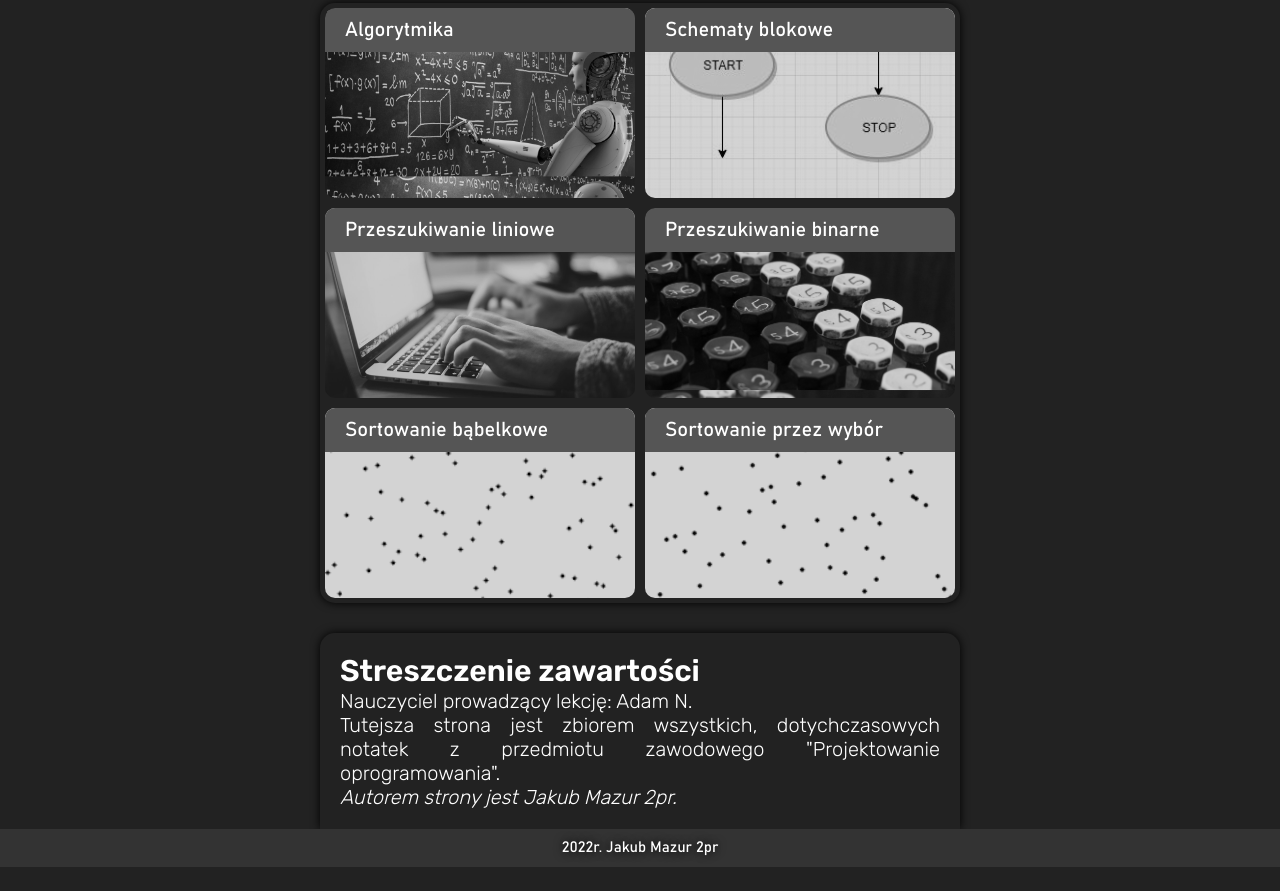
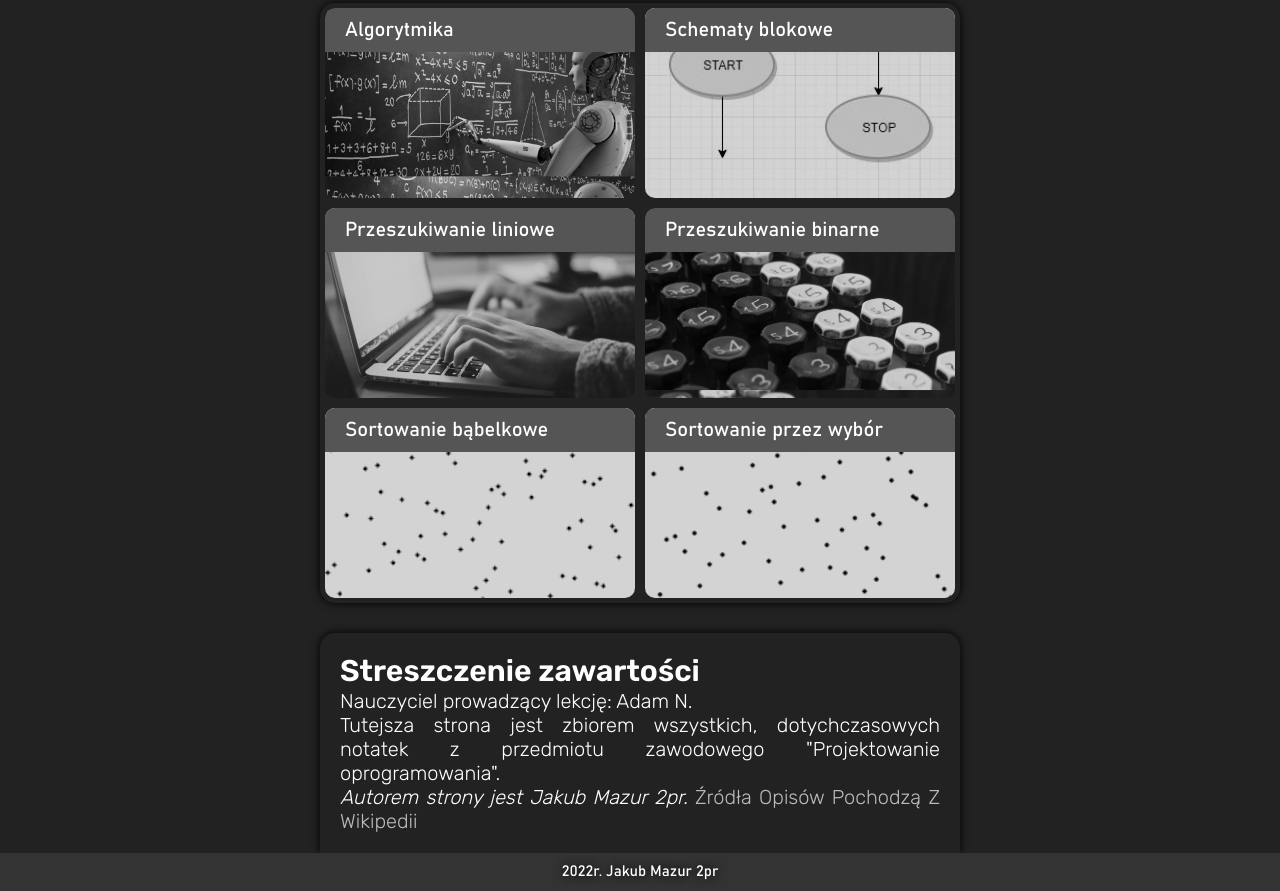
Before and after one commit to KubixekTv/projektowanie-oprogramowania, a plain HTML site: page index.html in a window 1280 px wide. Shown: the part 606-1497 px from the top of the page. Before the commit the page ends 1473 px from the top, so only its background shows below. Drawn offline with Linux system fonts and the light colour scheme.

Commit message:
Update index.html

```diff
--- a/index.html
+++ b/index.html
@@ -64,6 +64,7 @@
             Nauczyciel prowadzący lekcję: Adam N.<br>
             Tutejsza strona jest zbiorem wszystkich, dotychczasowych notatek z przedmiotu zawodowego "Projektowanie oprogramowania".<br>
             <i>Autorem strony jest Jakub Mazur 2pr.</i>
+            <a href="https://pl.wikipedia.org/wiki/Wikipedia:Strona_g%C5%82%C3%B3wna">Źródła opisów pochodzą z Wikipedii</a>
         </div>
 
         <footer id="footer" class="footer">
```
